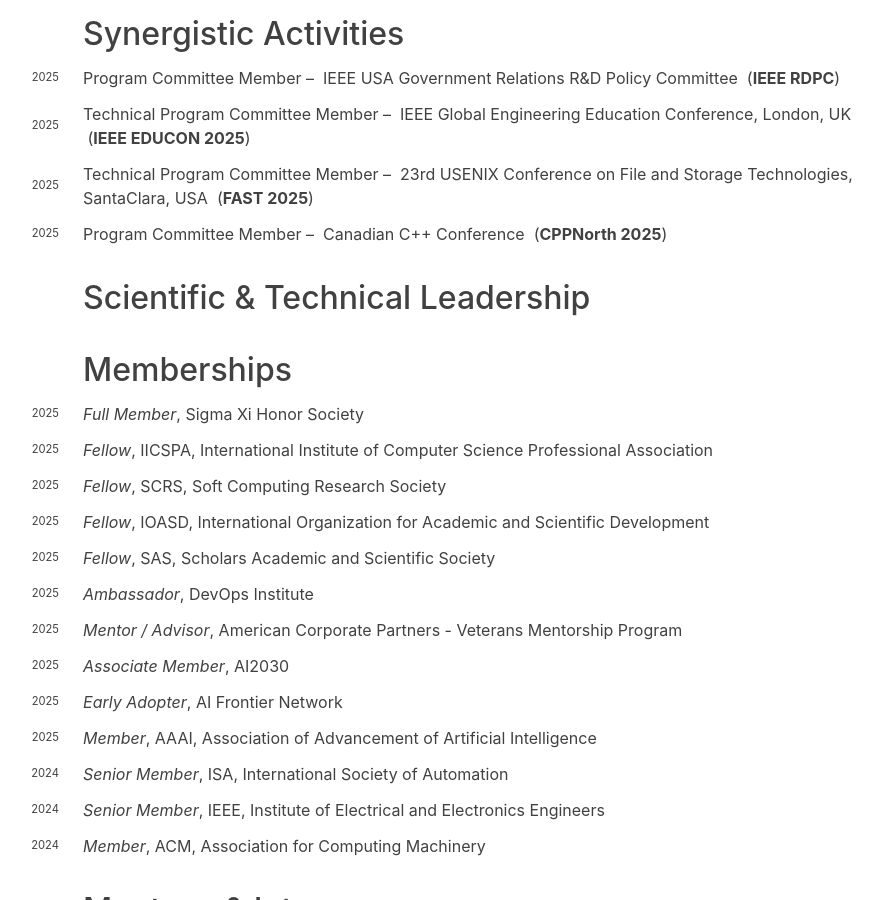
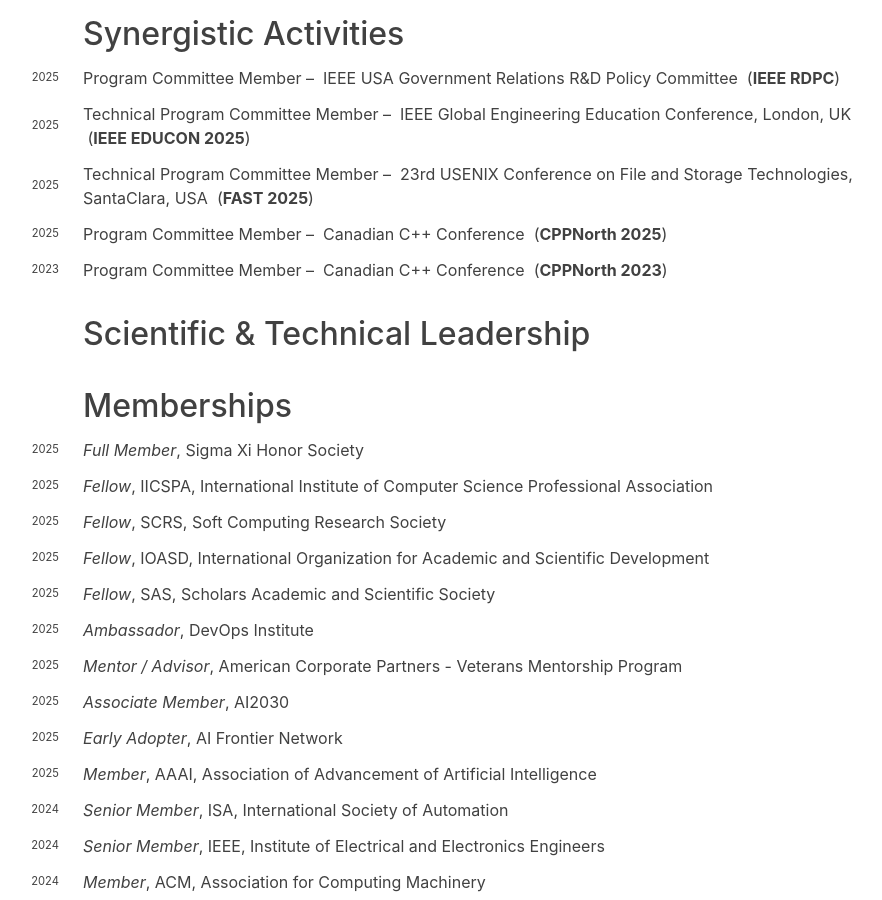
Before and after one commit to hariharanragothaman/hariharanragothaman.github.io, a Jekyll site: the page built from cv.md, in a window 1280 px wide and 900 px high, scrolled down 7201 px. Shown: the whole window, without its empty margins (249-1131 px from the left). Built offline with Jekyll 4.4.1, drawn with Linux system fonts in a browser that asks for light colours; nearby versions of some CDN libraries; some web fonts are replaced.

Commit message:
Polishes and Updates

```diff
--- a/_data/pc.yaml
+++ b/_data/pc.yaml
@@ -25,3 +25,10 @@
   years:
     - year: 2025
       url: https://cppnorth.ca/
+
+- venue: Canadian C++ Conference
+  venue-shorthand: CPPNorth 2023
+  position: Program Committee Member
+  years:
+    - year: 2023
+      url: https://cppnorth.ca/
```
